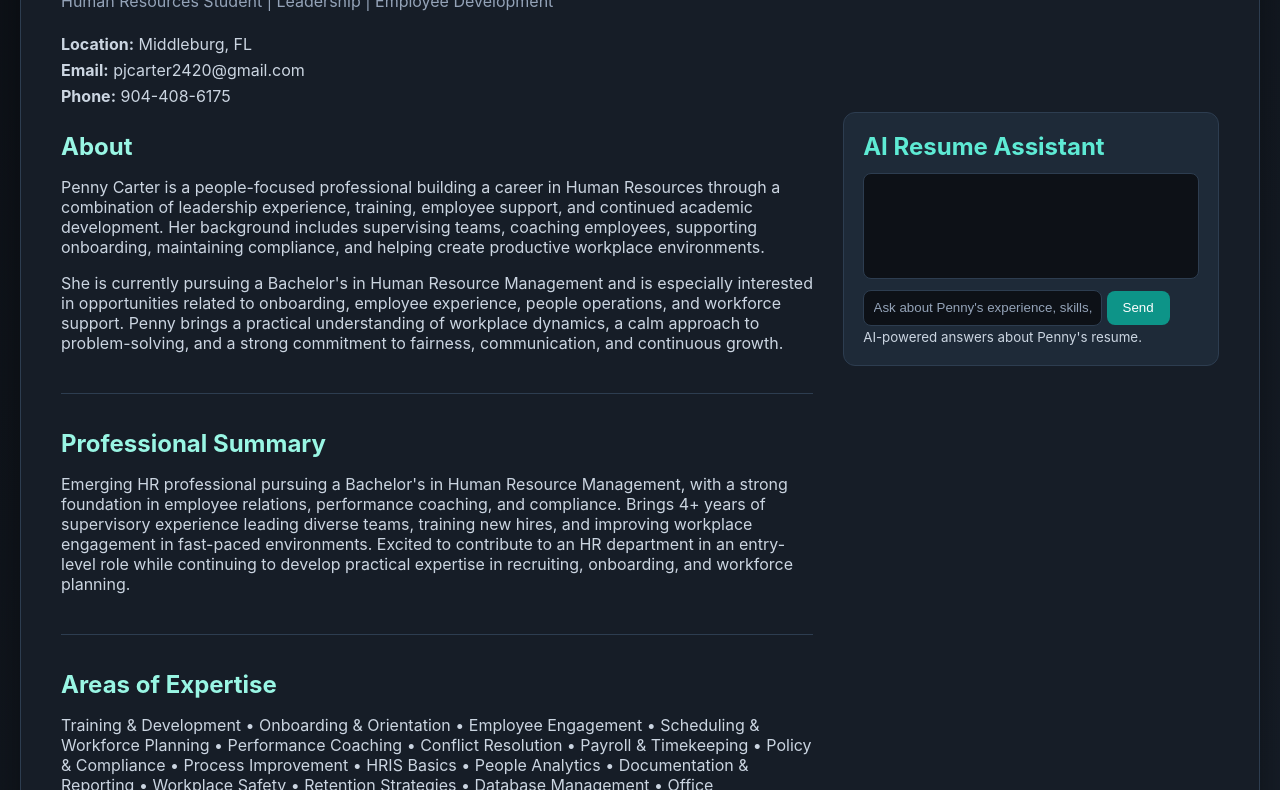
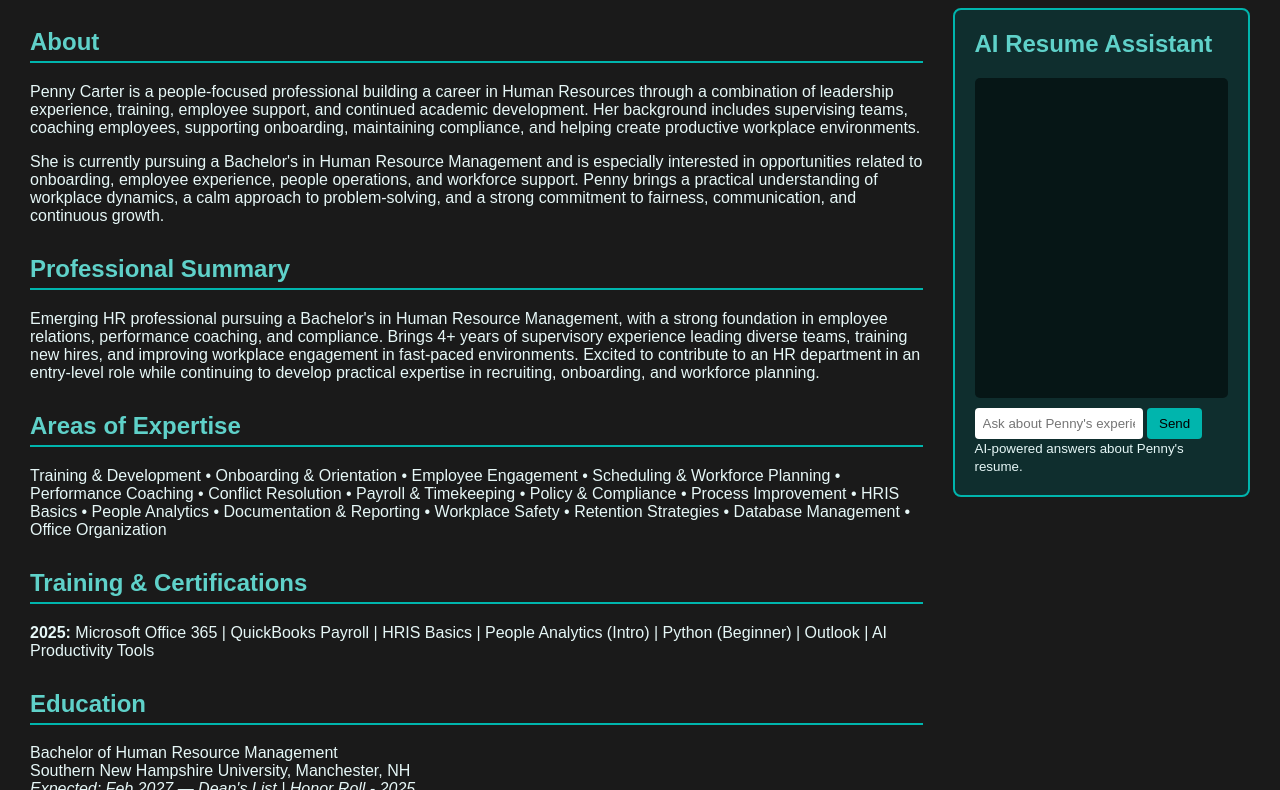
Before and after one commit to RPEngine/Penny_Carter_Resume, a plain HTML site: page index.html in a window 1280 px wide. Shown: the part 169-959 px from the top of the page. Drawn offline with Linux system fonts and the light colour scheme; a script that the page names is missing.

Commit message:
Refactor CSS for better styling and layout
Updated styles for improved aesthetics and layout.

```diff
--- a/styles.css
+++ b/styles.css
@@ -1,193 +1,147 @@
-/* Global Page Styling */
-
 body {
-  font-family: 'Inter', 'Segoe UI', Arial, sans-serif;
   margin: 0;
-  padding: 40px 20px;
-  background: linear-gradient(135deg, #0D1117 0%, #161D27 60%, #0D1117 100%);
-  color: #CBD5E1;
+  font-family: Arial, Helvetica, sans-serif;
+  background: #1a1a1a;
+  color: #e6f7f7;
 }
 
-/* Main Container */
-
 .wrapper {
-  max-width: 1200px;
+  max-width: 1400px;
   margin: auto;
-  background: #161D27;
-  padding: 2.5em;
-  border-radius: 16px;
-  border: 1px solid #2D3D50;
-  box-shadow: 0 20px 40px rgba(0,0,0,0.4);
 }
 
-/* Header */
+.site-header {
+  background: #0f2e2e;
+  padding: 25px;
+  border-bottom: 3px solid #00b5ad;
+}
 
 .site-header h1 {
-  font-size: 2.4rem;
-  color: #5EEAD4;
-  margin-bottom: 0.2em;
+  margin: 0;
+  color: #5fd1c9;
 }
 
 .subtitle {
-  color: #94A3B8;
-  margin-top: 0;
-  margin-bottom: 1.4em;
-  font-size: 1rem;
+  color: #9be3df;
+  margin-top: 5px;
 }
 
-/* Contact Info */
-
-.contact div {
-  margin-bottom: 6px;
-  color: #CBD5E1;
+.contact {
+  margin-top: 10px;
+  display: flex;
+  gap: 25px;
+  flex-wrap: wrap;
 }
-
-/* Two Column Layout */
 
 .main-layout {
   display: flex;
   gap: 30px;
-  align-items: flex-start;
+  padding: 30px;
 }
 
-/* Resume Column */
-
 .resume-column {
-  flex: 2;
+  flex: 3;
 }
-
-/* AI Assistant Column */
 
 .ai-column {
   flex: 1;
-  position: sticky;
-  top: 30px;
 }
 
-/* Section Styling */
-
 .section {
-  margin-bottom: 2.2em;
-  padding-bottom: 1.5em;
-  border-bottom: 1px solid #2D3D50;
+  margin-bottom: 30px;
 }
 
-h2 {
-  color: #99F6E4;
-  margin-bottom: 0.5em;
+.section h2 {
+  color: #5fd1c9;
+  border-bottom: 2px solid #00b5ad;
+  padding-bottom: 5px;
 }
 
-/* Experience Layout */
-
 .exp-entry {
-  margin-bottom: 1.5em;
+  margin-top: 15px;
 }
 
 .exp-header {
   display: flex;
   justify-content: space-between;
-  align-items: baseline;
-  gap: 1em;
-  flex-wrap: wrap;
-  margin-bottom: 0.35em;
+  font-weight: bold;
 }
 
 .exp-title {
-  font-weight: bold;
-  color: #5EEAD4;
+  color: #9be3df;
 }
 
 .exp-org-loc {
-  font-style: italic;
-  color: #94A3B8;
+  margin-left: 8px;
+  color: #cccccc;
 }
 
 .exp-date {
-  color: #94A3B8;
-  font-size: 0.95em;
+  color: #bbbbbb;
 }
 
-/* AI Assistant Panel */
-
 .ai-section {
-  padding: 1.2em;
-  background: #1E2A38;
-  border-radius: 12px;
-  border: 1px solid #2D3D50;
+  background: #0f2e2e;
+  padding: 20px;
+  border-radius: 8px;
+  border: 2px solid #00b5ad;
+  position: sticky;
+  top: 20px;
 }
 
 .ai-section h2 {
-  color: #5EEAD4;
+  color: #5fd1c9;
   margin-top: 0;
 }
 
-/* Chat Window */
-
 .chatlog {
-  font-size: 0.95em;
-  border: 1px solid #2D3D50;
-  background: #0D1117;
-  padding: 0.8em 1em;
-  min-height: 80px;
-  border-radius: 8px;
-  margin-bottom: 0.7em;
-  max-height: 260px;
+  height: 300px;
   overflow-y: auto;
+  background: #061616;
+  padding: 10px;
+  border-radius: 5px;
+  margin-bottom: 10px;
+  font-size: 14px;
 }
 
-/* Chat Input */
-
 .chatbot-input {
-  width: 65%;
-  padding: 0.7em;
-  border-radius: 8px;
-  border: 1px solid #2D3D50;
-  background: #0D1117;
-  color: #CBD5E1;
+  width: 70%;
+  padding: 8px;
+  border: none;
+  border-radius: 4px;
 }
 
-.chatbot-input::placeholder {
-  color: #94A3B8;
-}
-
-/* Buttons */
-
 button {
-  padding: 0.7em 1.2em;
-  border-radius: 8px;
+  padding: 8px 12px;
   border: none;
-  background: #0D9488;
-  color: white;
+  background: #00b5ad;
+  color: black;
+  border-radius: 4px;
   cursor: pointer;
-  transition: background 0.2s ease;
 }
 
 button:hover {
-  background: #0A7468;
+  background: #5fd1c9;
 }
 
-/* Footer */
-
 .site-footer {
-  margin-top: 2em;
-  padding-top: 1em;
-  border-top: 1px solid #2D3D50;
-  color: #94A3B8;
   text-align: center;
+  padding: 20px;
+  border-top: 3px solid #00b5ad;
+  background: #0f2e2e;
 }
 
-/* Mobile Layout */
+/* Mobile */
 
 @media (max-width: 900px) {
-
   .main-layout {
     flex-direction: column;
   }
 
   .ai-column {
-    position: static;
+    order: -1;
   }
-
+}
   .chatbot-input {
     width: 60%;
   }
```
